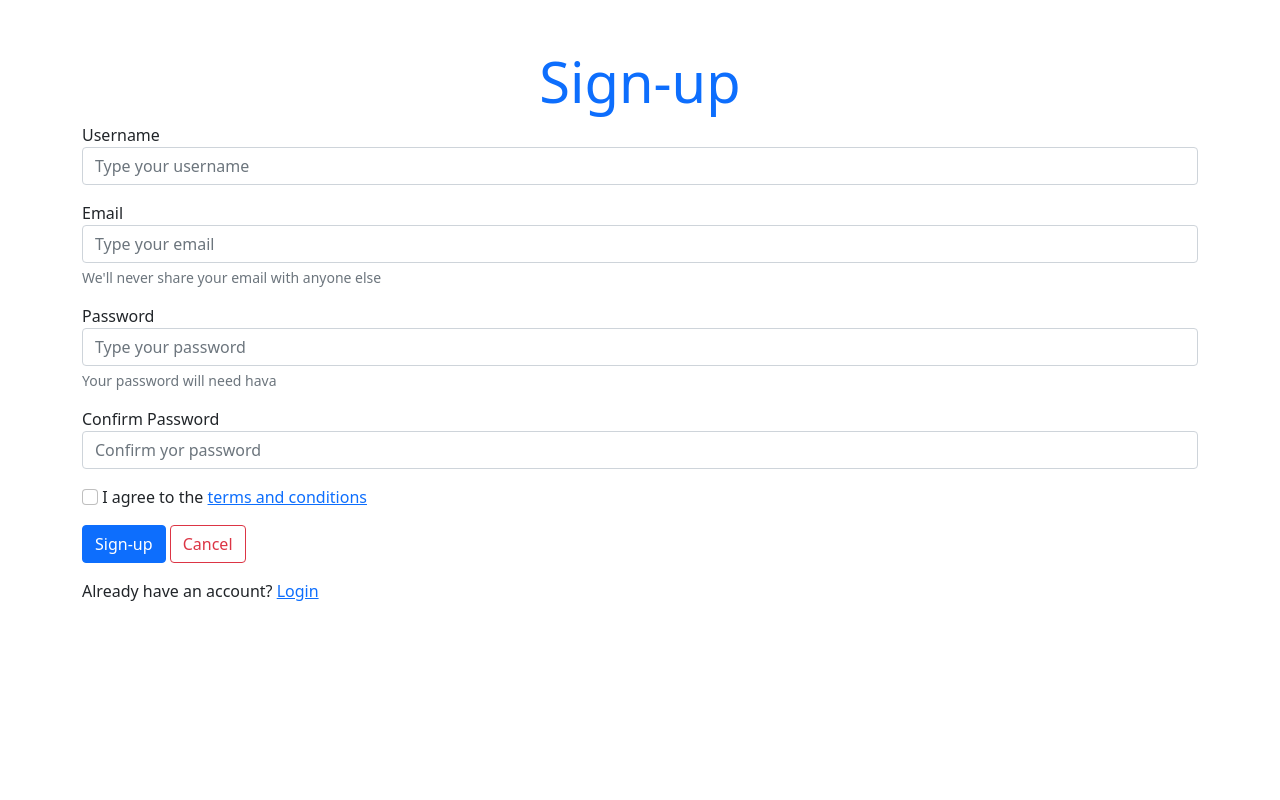
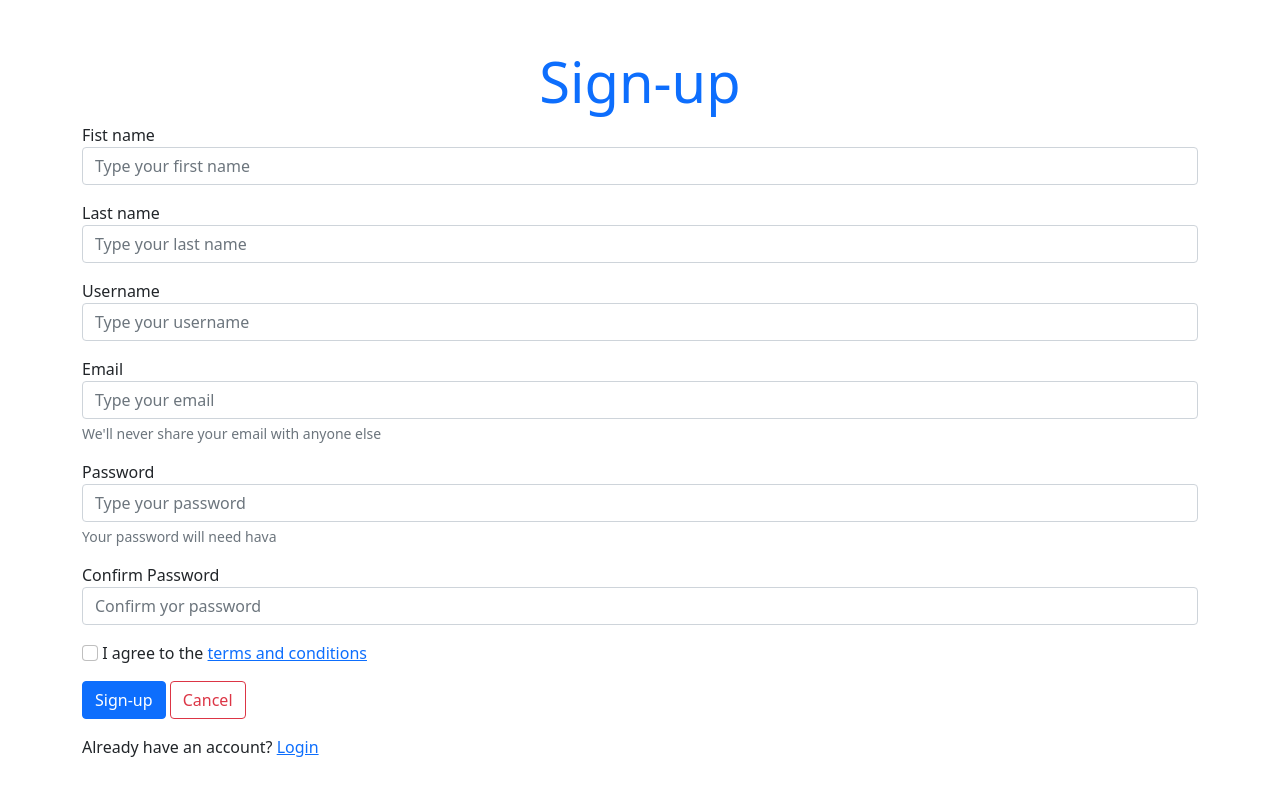
Before and after one commit to tiagodefendi/Hydro-Cultiva-Connect, a Django app: page /signup/ in a window 1280 px wide. Run offline with Django 4.2, Linux system fonts and the light colour scheme; some libraries are stand-ins or nearby versions.

Commit message:
😐
add first and last name in sing up

```diff
--- a/backend/src/myapp/views.py
+++ b/backend/src/myapp/views.py
@@ -22,12 +22,14 @@ def properties(request):
 #TODO: verify SQL injections
 def signup(request):
     if request.method == 'POST':
+        first_name: str = request.POST.get('first_name')
+        last_name: str = request.POST.get('last_name')
         username: str = request.POST.get('username')
         email: str = request.POST.get('email')
         password: str = request.POST.get('password')
         confirm_password: str = request.POST.get('confirm_password')
 
-        print(username, '-', email, ':', password, confirm_password, '=?', confirm_password==password)
+        print(f"{first_name} {last_name} - {username}: {email} - {password}")
 
         if password == confirm_password:
             if User.objects.filter(username=username).exists():
@@ -37,7 +39,14 @@ def signup(request):
                     return render(request, 'signup.html', {'error': 'E-mail already in useo'})
 
             try:
-                user:User = User.objects.create_user(username=username, email=email, password=password)
+                user:User = User.objects.create_user(
+                    first_name = first_name,
+                    last_name= last_name,
+                    username=username,
+                    email=email,
+                    password=password
+                    )
+
                 user.save()
 
                 return redirect('login')
--- a/frontend/templates/signup.html
+++ b/frontend/templates/signup.html
@@ -28,7 +28,17 @@
         <form method="POST" action="{% url 'signup' %}">
             {% csrf_token %}
 
-            <div class="mb-3"> <!-- name -->
+            <div class="mb-3"> <!-- first name -->
+                <label for="first_name">Fist name</label>
+                <input type="text" class="form-control" id="first_name" name="first_name" placeholder="Type your first name" required>
+            </div>
+
+            <div class="mb-3"> <!-- last name -->
+                <label for="last_name">Last name</label>
+                <input type="text" class="form-control" id="last_name" name="last_name" placeholder="Type your last name" required>
+            </div>
+
+            <div class="mb-3"> <!-- username -->
                 <label for="username">Username</label>
                 <input type="username" class="form-control" id="username" name="username" placeholder="Type your username" required>
             </div>
```
Also changed, not shown: database/db.sqlite3.
